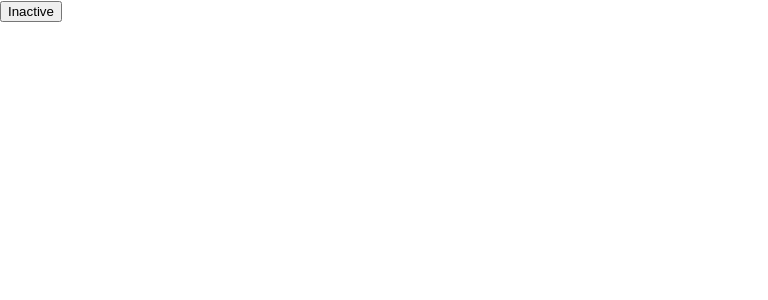
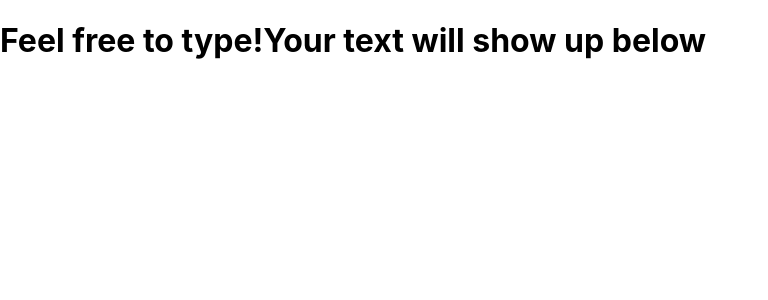
Before and after one commit to yuanyu90221/hook-playground, a React (Create React App) app: page / in a window 1280 px wide. Shown: the top 300 px of the page, without its empty margins (0-768 px from the left). Built offline with nearby package versions, Linux system fonts and the light colour scheme.

Commit message:
invoke useEffect with event

```diff
--- a/src/App.js
+++ b/src/App.js
@@ -1,50 +1,29 @@
-import React, { useState } from 'react';
+import React, { useState , useEffect } from 'react';
 
 function App() {
-  // false is the initial state
-  const [ activated, setActivated ] = useState(false);
-  const buttonText = activated? 'Active': 'Inactive';
-  const onClick = () => setActivated(!activated);
+  const [userText, setUserText] = useState('');
+  const handleUserKeyPress = (event)=>{
+    const { key, keyCode } = event;
+    // lowercase alphabet
+    if (keyCode === 32 || (keyCode >= 65 && keyCode <= 90)){
+      setUserText(`${userText}${key}`);
+    }
+  };
+
+  useEffect(()=>{
+    window.addEventListener('keydown', handleUserKeyPress);
+    return ()=> {
+      window.removeEventListener('keydown', handleUserKeyPress);
+    }
+  });
   return (
-    <button onClick={onClick}>
-      { buttonText }
-    </button>
+    <div>
+      <h1>Feel free to type!Your text will show up below </h1>
+      <blockquote>
+        {userText}
+      </blockquote>
+    </div>
   )
 }
-// class App extends Component {
-//   render() {
-//     return (
-//       <Button
-//         activeText="ON"
-//         inActiveText="OFF"
-//       />
-//     )
-//   }
-// }
 
-// class Button extends Component {
-//   constructor(props) {
-//     super(props);
-//     this.state = {
-//       activated: false
-//     };
-//     this.handleActiveChange = this.handleActiveChange.bind(this);
-//   }
-//   handleActiveChange() {
-//     // this.setState({activated: !this.state.activated});
-//     this.setState((prevState)=>{
-//       return {
-//         activated: !prevState.activated
-//       }
-//     });
-//   }
-//   render() {
-//     const buttonText = this.state.activated? this.props.activeText:this.props.inActiveText;
-//     return (
-//       <button onClick={this.handleActiveChange}>
-//         {buttonText}
-//       </button>
-//     )
-//   }
-// }
 export default App;
```
